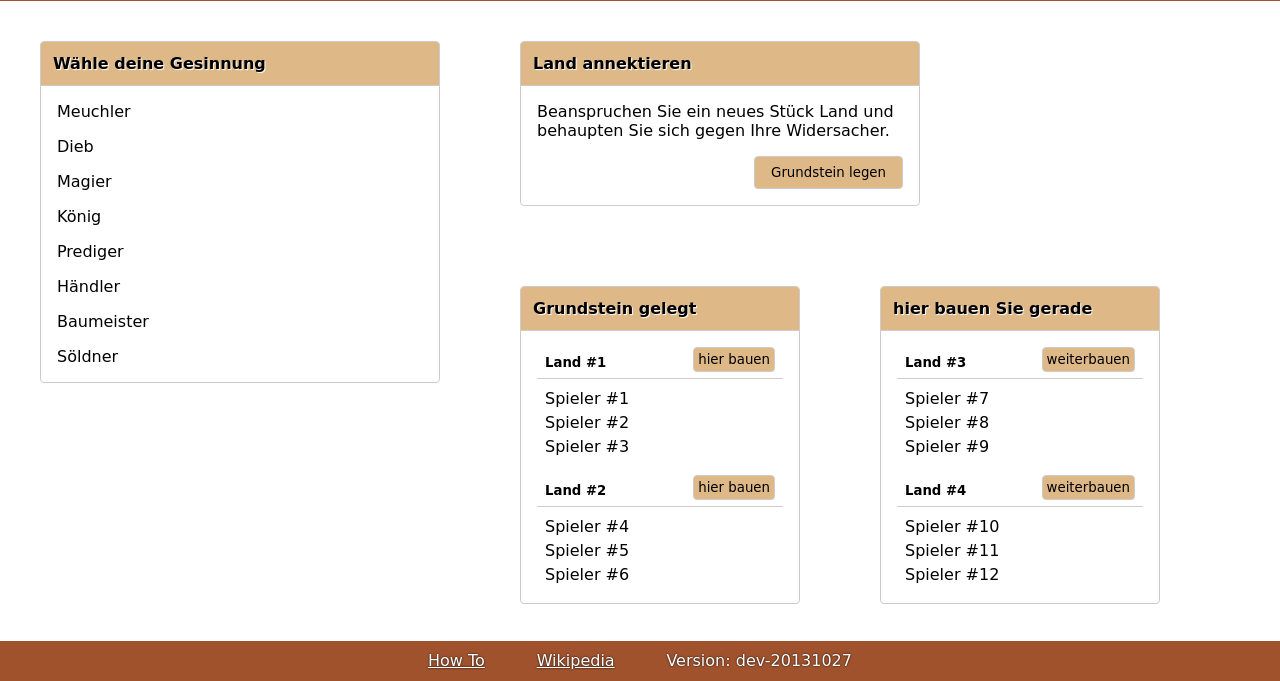
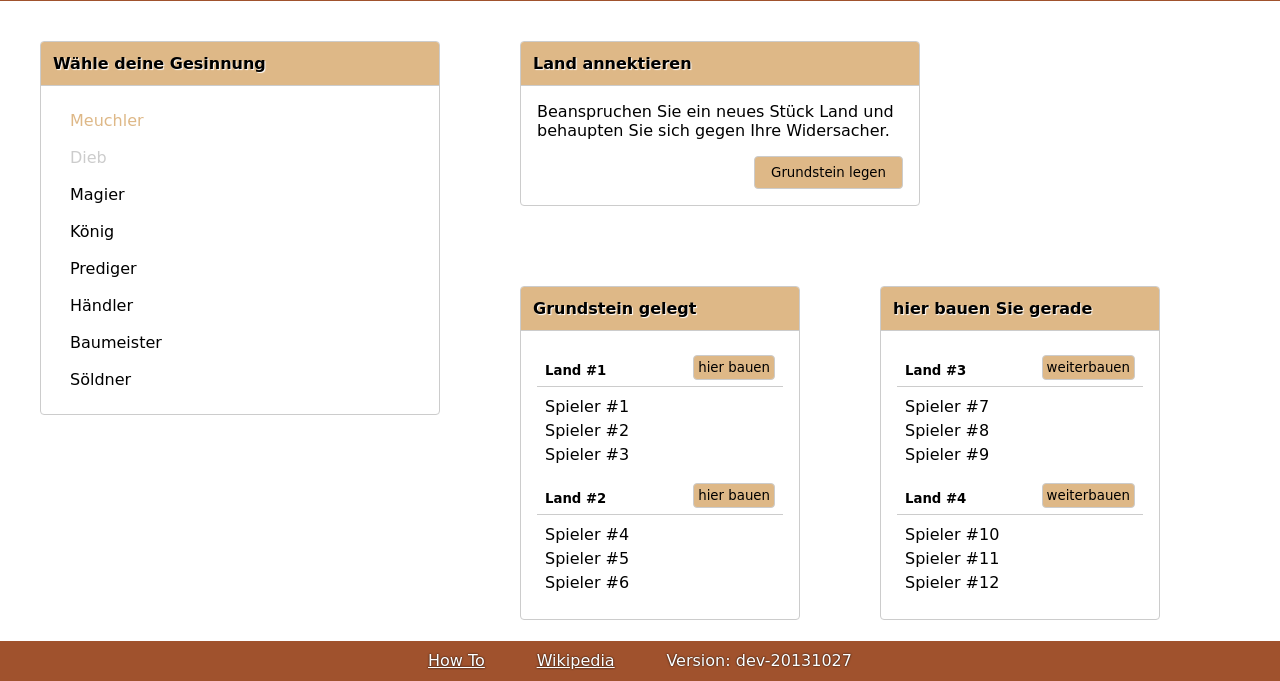
Before and after one commit to EyesOnlyNet/citadels, a PHP site: page /list.php in a window 1280 px wide. Shown: the part 119-800 px from the top of the page. Run offline with PHP 8.4, Linux system fonts and the light colour scheme; some web fonts are replaced.

Commit message:
add charachters

```diff
--- a/application/styles/css/list.css
+++ b/application/styles/css/list.css
@@ -4,20 +4,20 @@
   margin: 16px 0; }
 
 /* line 13, ../scss/list.scss */
-.game-pending,
-.game-in-progress {
+.box.game-pending,
+.box.game-in-progress {
   width: 280px; }
   /* line 16, ../scss/list.scss */
-  .game-pending button,
-  .game-in-progress button {
+  .box.game-pending button,
+  .box.game-in-progress button {
     padding: 4px;
     position: absolute;
     right: 8px;
-    top: 0; }
+    top: 8px; }
 
 /* line 24, ../scss/list.scss */
 .content > li {
-  margin-bottom: 16px;
+  padding: 8px 0;
   overflow: auto; }
 
 /* line 29, ../scss/list.scss */
--- a/application/styles/css/main.css
+++ b/application/styles/css/main.css
@@ -72,19 +72,33 @@ hr {
   border-radius: 4px;
   border: 1px solid #cccccc; }
 
-/* line 1, X:/Coding/projects/citadels/application/styles/scss/elements/_box.scss */
+/* line 4, X:/Coding/projects/citadels/application/styles/scss/elements/_borders.scss */
+.box, input, button {
+  -webkit-border-radius: 4px;
+  -moz-border-radius: 4px;
+  -ms-border-radius: 4px;
+  -o-border-radius: 4px;
+  border-radius: 4px;
+  border: 1px solid #cccccc; }
+
+/* line 4, X:/Coding/projects/citadels/application/styles/scss/elements/_box.scss */
+input:hover, input:focus, button:hover, button:focus {
+  border-color: sienna;
+  box-shadow: 0 0 8px burlywood inset; }
+
+/* line 14, X:/Coding/projects/citadels/application/styles/scss/elements/_box.scss */
 .box {
   float: left;
   margin: 40px;
   overflow: auto;
   width: 400px; }
-  /* line 8, X:/Coding/projects/citadels/application/styles/scss/elements/_box.scss */
+  /* line 21, X:/Coding/projects/citadels/application/styles/scss/elements/_box.scss */
   .box .header {
     background-color: burlywood;
     border-bottom: 1px solid #cccccc;
     padding: 12px;
     text-shadow: 1px 1px 1px white; }
-  /* line 16, X:/Coding/projects/citadels/application/styles/scss/elements/_box.scss */
+  /* line 29, X:/Coding/projects/citadels/application/styles/scss/elements/_box.scss */
   .box .content {
     margin: 16px; }
 
@@ -130,13 +144,39 @@ hr {
   border-radius: 4px;
   border: 1px solid #cccccc; }
 
-/* line 4, X:/Coding/projects/citadels/application/styles/scss/elements/_forms.scss */
+/* line 4, X:/Coding/projects/citadels/application/styles/scss/elements/_borders.scss */
+.box, input, button {
+  -webkit-border-radius: 4px;
+  -moz-border-radius: 4px;
+  -ms-border-radius: 4px;
+  -o-border-radius: 4px;
+  border-radius: 4px;
+  border: 1px solid #cccccc; }
+
+/* line 4, X:/Coding/projects/citadels/application/styles/scss/elements/_box.scss */
+input:hover, input:focus, button:hover, button:focus {
+  border-color: sienna;
+  box-shadow: 0 0 8px burlywood inset; }
+
+/* line 14, X:/Coding/projects/citadels/application/styles/scss/elements/_box.scss */
+.box {
+  float: left;
+  margin: 40px;
+  overflow: auto;
+  width: 400px; }
+  /* line 21, X:/Coding/projects/citadels/application/styles/scss/elements/_box.scss */
+  .box .header {
+    background-color: burlywood;
+    border-bottom: 1px solid #cccccc;
+    padding: 12px;
+    text-shadow: 1px 1px 1px white; }
+  /* line 29, X:/Coding/projects/citadels/application/styles/scss/elements/_box.scss */
+  .box .content {
+    margin: 16px; }
+
+/* line 5, X:/Coding/projects/citadels/application/styles/scss/elements/_forms.scss */
 input, button {
   padding: 8px 16px; }
-  /* line 9, X:/Coding/projects/citadels/application/styles/scss/elements/_forms.scss */
-  input:hover, input:focus, button:hover, button:focus {
-    border-color: sienna;
-    box-shadow: 0 0 8px burlywood inset; }
 
 /* line 15, X:/Coding/projects/citadels/application/styles/scss/elements/_forms.scss */
 button {
--- /dev/null
+++ b/application/styles/css/partials/characters.css
@@ -0,0 +1,45 @@
+/* line 4, X:/Coding/projects/citadels/application/styles/scss/partials/../elements/_borders.scss */
+.box {
+  -webkit-border-radius: 4px;
+  -moz-border-radius: 4px;
+  -ms-border-radius: 4px;
+  -o-border-radius: 4px;
+  border-radius: 4px;
+  border: 1px solid #cccccc; }
+
+/* line 4, X:/Coding/projects/citadels/application/styles/scss/partials/../elements/_box.scss */
+.characters li:hover {
+  border-color: sienna;
+  box-shadow: 0 0 8px burlywood inset; }
+
+/* line 9, X:/Coding/projects/citadels/application/styles/scss/partials/../elements/_box.scss */
+.characters li.not-available:hover {
+  border-color: gray;
+  box-shadow: 0 0 8px #cccccc inset; }
+
+/* line 14, X:/Coding/projects/citadels/application/styles/scss/partials/../elements/_box.scss */
+.box {
+  float: left;
+  margin: 40px;
+  overflow: auto;
+  width: 400px; }
+  /* line 21, X:/Coding/projects/citadels/application/styles/scss/partials/../elements/_box.scss */
+  .box .header {
+    background-color: burlywood;
+    border-bottom: 1px solid #cccccc;
+    padding: 12px;
+    text-shadow: 1px 1px 1px white; }
+  /* line 29, X:/Coding/projects/citadels/application/styles/scss/partials/../elements/_box.scss */
+  .box .content {
+    margin: 16px; }
+
+/* line 5, ../../scss/partials/characters.scss */
+.characters li {
+  border: 1px solid white;
+  padding: 8px 12px; }
+  /* line 9, ../../scss/partials/characters.scss */
+  .characters li.not-available {
+    color: #cccccc; }
+  /* line 17, ../../scss/partials/characters.scss */
+  .characters li.out {
+    color: burlywood; }
--- a/application/styles/scss/elements/_box.scss
+++ b/application/styles/scss/elements/_box.scss
@@ -1,3 +1,16 @@
+@import "../variables/colors";
+@import "borders";
+
+%box-inner-shadow-brown {
+    border-color: $colorBrown;
+    box-shadow: 0 0 8px $colorLightBrown inset;
+}
+
+%box-inner-shadow-gray {
+    border-color: $colorGray;
+    box-shadow: 0 0 8px $colorLightGray inset;
+}
+
 .box {
     @extend %border-lightgray-rounded;
     float: left;
--- a/application/styles/scss/elements/_forms.scss
+++ b/application/styles/scss/elements/_forms.scss
@@ -1,5 +1,6 @@
 @import "../variables/colors";
 @import "borders";
+@import "box";
 
 input, button {
     @extend %border-lightgray-rounded;
@@ -7,8 +8,7 @@ input, button {
     padding: 8px 16px;
 
     &:hover, &:focus {
-        border-color: $colorBrown;
-        box-shadow: 0 0 8px $colorLightBrown inset;
+        @extend %box-inner-shadow-brown;
     }
 }
 
--- a/application/styles/scss/list.scss
+++ b/application/styles/scss/list.scss
@@ -9,20 +9,20 @@
 
 }
 
-.game-pending,
-.game-in-progress {
+.box.game-pending,
+.box.game-in-progress {
     width: 280px;
 
     button {
         padding: 4px;
         position: absolute;
         right: 8px;
-        top: 0;
+        top: 8px;
     }
 }
 
 .content > li {
-    margin-bottom: 16px;
+    padding: 8px 0;
     overflow: auto;
 }
 
--- /dev/null
+++ b/application/styles/scss/partials/characters.scss
@@ -0,0 +1,25 @@
+@import "../variables/colors";
+@import "../elements/box";
+
+.characters {
+    li {
+        border: 1px solid white;
+        padding: 8px 12px;
+
+        &.not-available {
+            color: $colorLightGray;
+
+            &:hover {
+                @extend %box-inner-shadow-gray;
+            }
+        }
+
+        &.out {
+            color: $colorLightBrown;
+        }
+
+        &:hover {
+            @extend %box-inner-shadow-brown;
+        }
+    }
+}
--- a/application/styles/scss/variables/_colors.scss
+++ b/application/styles/scss/variables/_colors.scss
@@ -1,3 +1,4 @@
+$colorGray: gray;
 $colorLightGray: #ccc;
 $colorBrown: #a0522d;
 $colorLightBrown: #deb887;
--- a/application/views/partials/characters.php
+++ b/application/views/partials/characters.php
@@ -1,8 +1,10 @@
+<link rel="stylesheet" href="../application/styles/css/partials/characters.css" type="text/css" />
+
 <div class="box characters">
     <h4 class="header">Wähle deine Gesinnung</h4>
     <ul class="content character-list">
-        <li class="mch">Meuchler</li>
-        <li class="dib">Dieb</li>
+        <li class="mch not-available out">Meuchler</li>
+        <li class="dib not-available">Dieb</li>
         <li class="mgr">Magier</li>
         <li class="kng">König</li>
         <li class="prd">Prediger</li>
```
